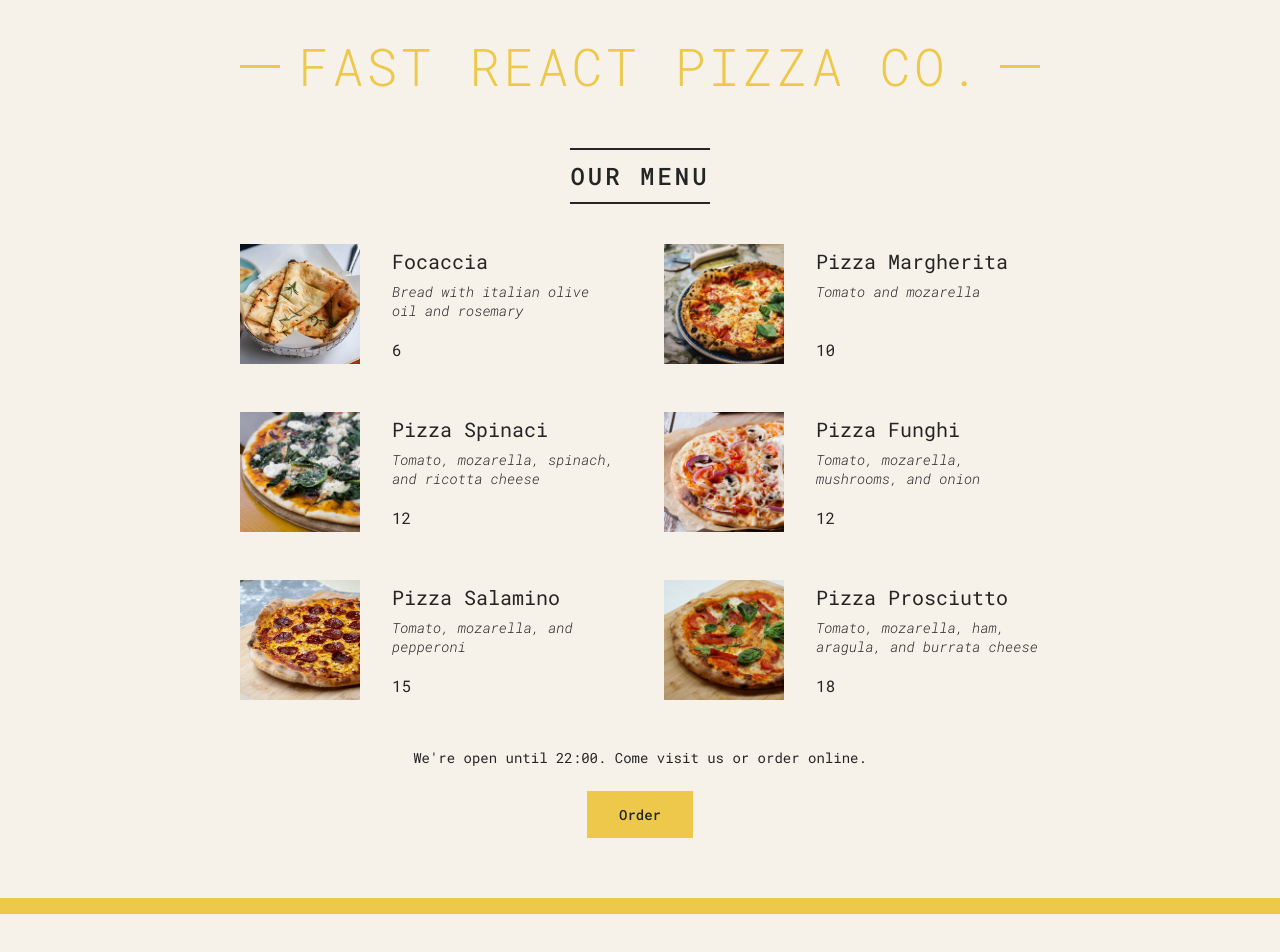
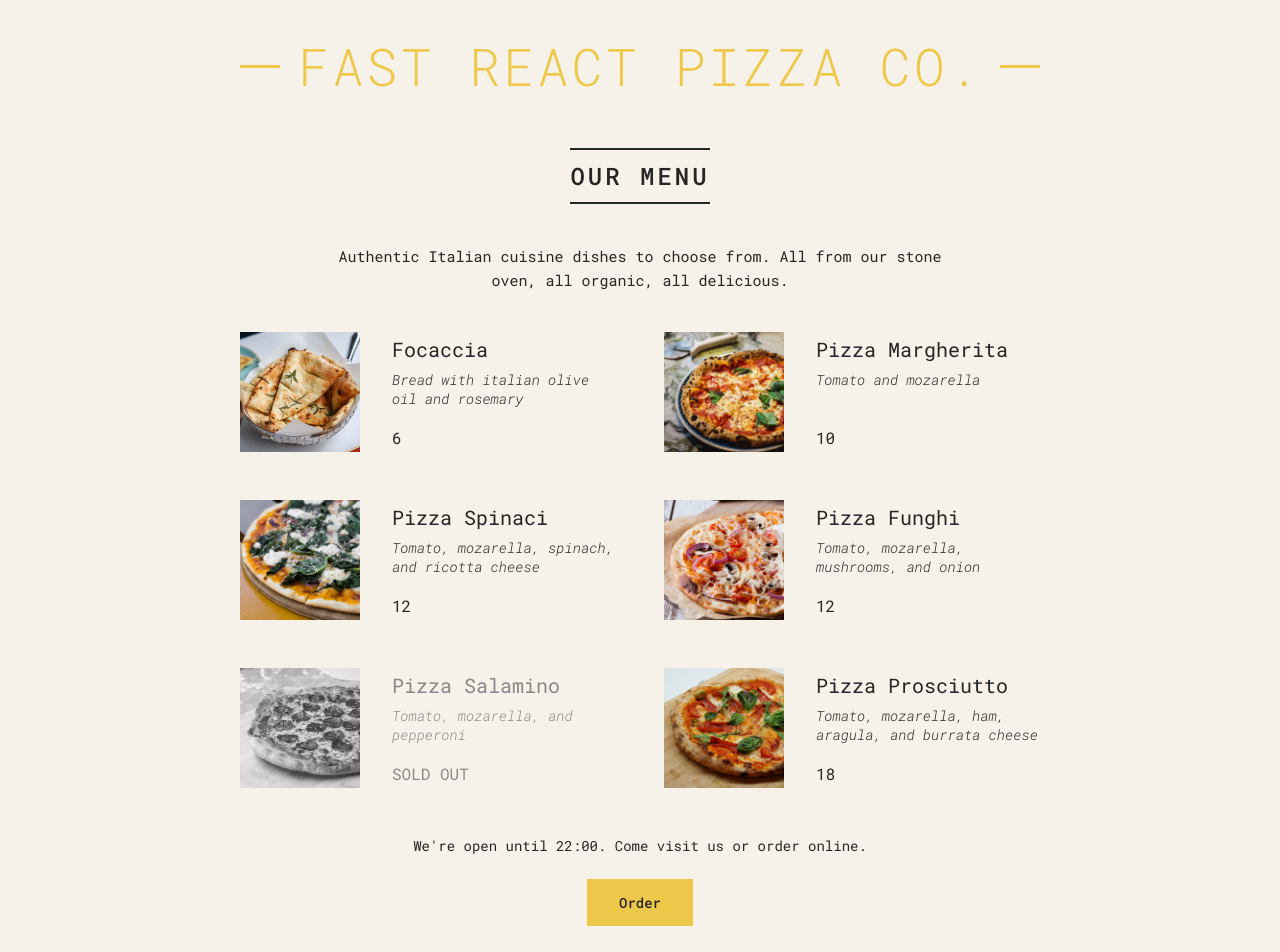
Before and after one commit to KBandipo/React-tutorial-pizza-menu, a React (Vite) app: page / in a window 1280 px wide. Shown: the top 952 px of the page. Before the commit the page ends 914 px from the top, so only its background shows below. Built offline with nearby package versions, Linux system fonts and the light colour scheme.

Commit message:
Set classes conditionaly

```diff
--- a/src/App.jsx
+++ b/src/App.jsx
@@ -73,6 +73,7 @@ function Menu() {
   return (
     <main className="menu">
       <h2>Our Menu</h2>
+
       {/* <Pizza
         name="Pizza Margherita"
         ingredients="Tomato and mozarella"
@@ -88,6 +89,11 @@ function Menu() {
 
       {/* Render the list of pizzadata */}
       {numPizzas > 0 ? (
+        <React.Fragment>
+          <p>
+            Authentic Italian cuisine dishes to choose from. All from our stone
+            oven, all organic, all delicious.
+          </p>
           <ul className="pizzas">
             {/* {pizzas.map((pizza) => (
           <Pizza
@@ -101,6 +107,7 @@ function Menu() {
               <Pizza pizzaObj={pizza} key={pizza.Name} />
             ))}
           </ul>
+        </React.Fragment>
       ) : (
         <p>We're still working on our menu. Please come back later :)</p>
       )}
@@ -110,14 +117,16 @@ function Menu() {
 
 // Pizza
 function Pizza({ pizzaObj }) {
+  console.log(pizzaObj);
+  // if (pizzaObj.soldOut) return <p>SOLD OUT</p>;
   return (
-    <li className="pizza">
+    <li className={`pizza ${pizzaObj.soldOut ? "sold-out" : ""}`}>
       <img src={pizzaObj.photoName} alt={pizzaObj.photoName} />
 
       <div>
         <h3>{pizzaObj.name}</h3>
         <p>{pizzaObj.ingredients}</p>
-        <span>{pizzaObj.price}</span>
+        <span>{pizzaObj.soldOut ? "SOLD OUT" : pizzaObj.price}</span>
       </div>
     </li>
   );
@@ -133,10 +142,7 @@ function Footer() {
   return (
     <footer className="footer">
       {isOpen ? (
-        <div className="order">
-          <p>We're open until {closeHour}:00. Come visit us or order online.</p>
-          <button className="btn">Order</button>
-        </div>
+        <Order closeHour={closeHour} />
       ) : (
         <p>
           We're happy to welcome you between {openHour}:00 and {closeHour}:00
@@ -146,4 +152,16 @@ function Footer() {
   );
 }
 
+// Order component for the footer
+
+function Order({ closeHour }) {
+  // console.log(closeHour);
+  return (
+    <div className="order">
+      <p>We're open until {closeHour}:00. Come visit us or order online.</p>
+      <button className="btn">Order</button>
+    </div>
+  );
+}
+
 export default App;
```
Lines whose indentation alone changed are shown as unchanged.
